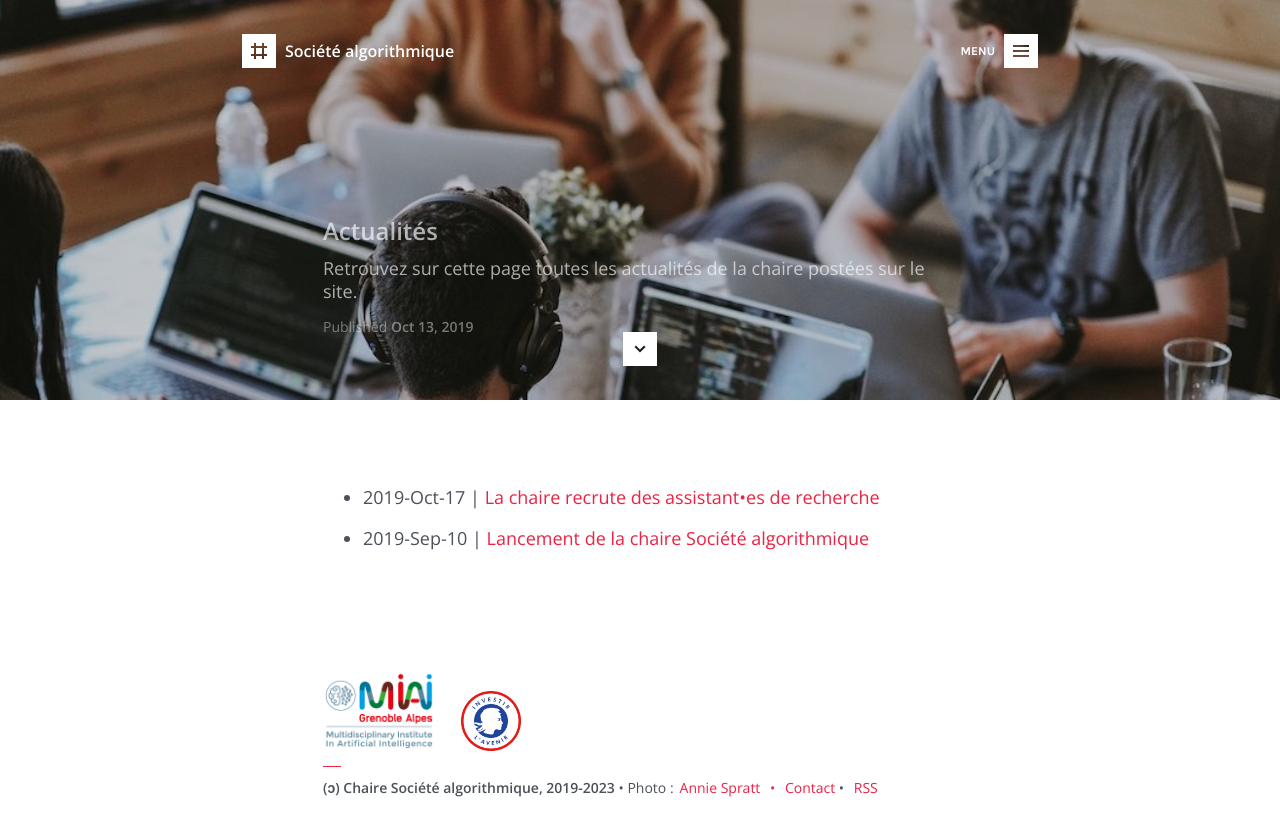
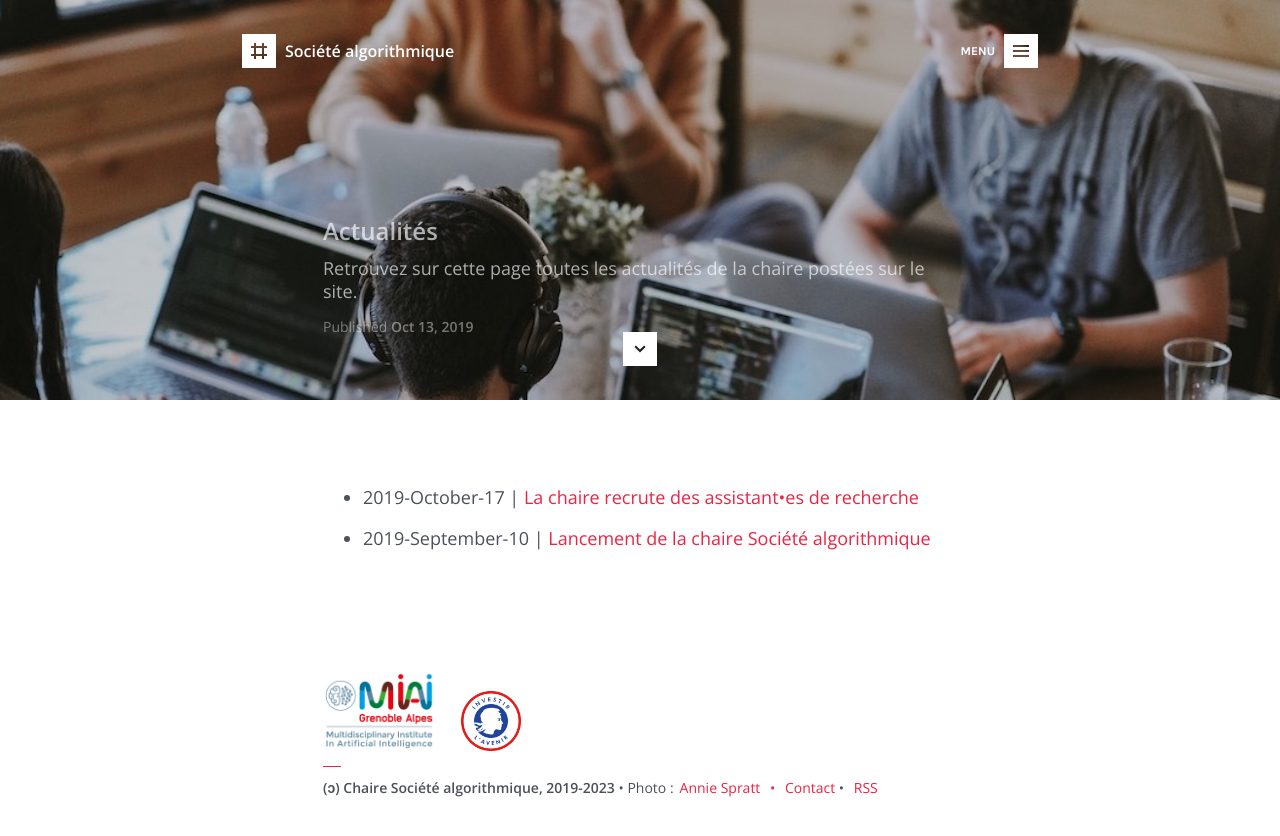
Before and after one commit to gillesbastin/algorithmicsociety.github.io, a Jekyll site: the page built from actualites.md, in a window 1280 px wide. Shown: the top 836 px of the page. Built offline with Jekyll 4.4.1, drawn with Linux system fonts in a browser that asks for light colours.

Commit message:
Update actualites.md

```diff
--- a/actualites.md
+++ b/actualites.md
@@ -17,7 +17,7 @@ image: 		header-1.jpg
         {% for post in site.posts offset: site.pagination + 1 %}
         <ul>
         <li>
-            <span class="date">{{ post.date | date: "%Y-%b-%d" }}</span> | <a class="link" href="{{ post.url | relative_url }}">{{ post.title }}</a>
+            <span class="date">{{ post.date | date: "%Y-%B-%d" }}</span> | <a class="link" href="{{ post.url | relative_url }}">{{ post.title }}</a>
         </li>
         </ul>
         {% endfor %}
```
